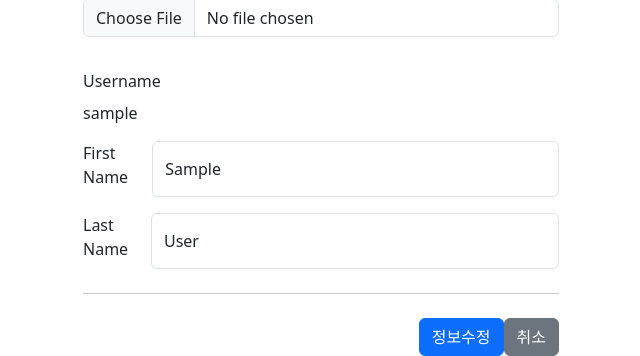
After one commit to JangSC9932/my_spartamarket, a Django app: page /accounts/profile/edit/ in a window 1280 px wide. The commit adds this page. Shown: the part 584-940 px from the top of the page, without its empty margins (319-959 px from the left). Run offline with Django 4.2, Linux system fonts and the light colour scheme; the visitor is signed in with stand-in values (Sample User, id 1).

Commit message:
회원기능 완료

```diff
--- a/accounts/models.py
+++ b/accounts/models.py
@@ -1 +1,6 @@
+from django.contrib.auth.models import AbstractUser
 from django.db import models
+
+
+class User(AbstractUser):
+    profile_pic = models.ImageField(upload_to='media/accounts/', blank=True, default='media/accounts/img.png')
--- /dev/null
+++ b/accounts/templates/update.html
@@ -0,0 +1,55 @@
+{% extends 'base.html' %}
+
+{% block content %}
+    <div class="container" style="width: 500px">
+        <main>
+            <div class="row g-5">
+                <div>
+                    <h4 class="mb-3">프로필 수정</h4>
+                    <form action="{% url 'accounts:profile_edit' %}" method="POST" enctype="multipart/form-data">
+                        {% csrf_token %}
+                        <div class="row g-3">
+                            <div class="mb-3">
+                                <img src="{{ request.user.profile_pic.url }}" alt="{{ request.user.profile_pic.name }}"
+                                     width="100%" height="400">
+                                <input class="form-control" type="file" id="formFile" name="profile_pic"/>
+                                <span style="color: red"> {{ form.profile_pic.errors }}</span>
+                            </div>
+
+                            <div class="col-sm-12 mb-10">
+                                <label for="username" class="form-label">Username</label>
+                                <br/>
+                                <span id="username">{{ request.user }}</span>
+                            </div>
+
+                            <div class="col-sm-12 d-flex justify-content-between">
+                                <label for="first_name" class="form-label">First Name</label>
+                                <input type="text" class="form-control" id="first_name" name="first_name"
+                                       placeholder="First Name"
+                                       value="{{ request.user.first_name }}">
+                                <span style="color: red"> {{ form.first_name.errors }}</span>
+                            </div>
+
+                            <div class="col-sm-12 d-flex justify-content-between">
+                                <label for="last_name" class="form-label">Last Name</label>
+                                <input type="text" class="form-control" id="last_name" name="last_name"
+                                       placeholder="Last Name"
+                                       value="{{ request.user.last_name }}">
+                                <span style="color: red"> {{ form.last_name.errors }}</span>
+                            </div>
+
+                        </div>
+
+                        <hr class="my-4">
+
+                        <div class="d-flex justify-content-end">
+                            <button class="btn btn-primary" type="submit">정보수정</button>
+                            <button class="btn btn-secondary" type="button"
+                                    onclick="location.href='{% url 'accounts:profile' %}'">취소</button>
+                        </div>
+                    </form>
+                </div>
+            </div>
+        </main>
+    </div>
+{% endblock %}
--- a/accounts/urls.py
+++ b/accounts/urls.py
@@ -5,5 +5,11 @@ app_name = 'accounts'
 
 
 urlpatterns = [
-    path('login/', views.login, name='login')
+    path('login/', views.login, name='login'),
+    path('logout/', views.logout, name='logout'),
+    path('signup/', views.signup, name='signup'),
+    path('profile/', views.profile, name='profile'),
+    path('profile/edit/', views.profile_edit, name='profile_edit'),
+    path('profile/change_password/', views.change_password, name='change_password'),
+    path('profile/delete/', views.profile_delete, name='profile_delete'),
 ]
--- a/accounts/views.py
+++ b/accounts/views.py
@@ -1,8 +1,107 @@
-from django.shortcuts import render
-from django.views.decorators.http import require_POST
+from django.contrib.auth.forms import AuthenticationForm, PasswordChangeForm
+from django.contrib.auth import login as auth_login, logout as auth_logout, update_session_auth_hash
+from django.shortcuts import render, reverse, redirect
+from django.views.decorators.http import require_POST, require_GET, require_http_methods
+from django.contrib.auth.decorators import login_required
+from .forms import CustomUserCreationForm, CustomUserChangeForm
+from .models import User
 
 
+# 로그인
 @require_POST
 def login(request):
     if request.method == 'POST':
-        pass
+        form = AuthenticationForm(data=request.POST)
+        if form.is_valid():
+            auth_login(request, form.get_user())
+            next_url = request.POST.get('next') or reverse('home')
+            return redirect(next_url)
+        else:
+            context = {
+                'message': "계정정보를 찾을 수 없습니다.",
+                "return_url": request.POST.get('next') or reverse('home')
+            }
+            return render(request, 'message.html', context)
+
+
+# 로그아웃
+def logout(request):
+    auth_logout(request)
+    return redirect('home')
+
+
+# 회원가입
+@require_POST
+def signup(request):
+    if request.method == 'POST':
+        form = CustomUserCreationForm(request.POST, request.FILES)
+        if form.is_valid():
+            user = form.save()
+            auth_login(request, user)
+            next_url = request.POST.get('next') or reverse('home')
+            return redirect(next_url)
+        else:
+            meseege = ""
+            for error in form.errors:
+                meseege += str(error)+"\n"
+                meseege += str(form.errors[error])+"\n"
+            context = {
+                'message': "회원가입에 실패하엿습니다.\n"+meseege,
+                'return_url': request.POST.get('next') or reverse('home')
+            }
+            return render(request, 'message.html', context)
+
+
+# 프로필
+@require_GET
+@login_required
+def profile(request):
+    return render(request, "detail.html")
+
+
+# 프로필 수정
+@require_http_methods(['GET', 'POST'])
+@login_required
+def profile_edit(request):
+    if request.method == 'POST':
+        form = CustomUserChangeForm(request.POST, request.FILES, instance=request.user)
+        if form.is_valid():
+            form.save()
+            context = {
+                "message": "정상적으로 수정하였습니다.",
+                "return_url": reverse("accounts:profile")
+            }
+            return render(request, "message.html", context)
+        else:
+            return render(request, 'update.html', {"form": form})
+    else:
+        return render(request, "update.html")
+
+
+@require_http_methods(['GET', 'POST'])
+@login_required
+def change_password(request):
+    if request.method == 'POST':
+        form = PasswordChangeForm(request.user, request.POST)
+        if form.is_valid():
+            form.save()
+            context = {
+                "message": "비밀번호가 정상적으로 변경하였습니다.",
+                "return_url": reverse("home")
+            }
+            return render(request, "message.html", context)
+        else:
+            return render(request, 'change_password.html', {"form": form})
+    else:
+        return render(request, 'change_password.html')
+
+
+@login_required
+def profile_delete(request):
+    request.user.delete()
+    auth_logout(request)
+    context = {
+        "message": "정상적으로 탈퇴하였습니다.",
+        "return_url": reverse("home")
+    }
+    return render(request, "message.html", context)
--- a/products/models.py
+++ b/products/models.py
@@ -5,7 +5,7 @@ class Product(models.Model):
     product_title = models.CharField(max_length=150, null=False)
     product_content = models.TextField(null=False)
     product_price = models.IntegerField(null=False)
-    product_image = models.ImageField(upload_to='media/', null=False)
+    product_image = models.ImageField(upload_to='media/product/', null=False)
     views = models.IntegerField(default=0, null=False)
     created_at = models.DateTimeField(auto_now_add=True)
     updated_at = models.DateTimeField(auto_now=True)
--- a/products/views.py
+++ b/products/views.py
@@ -38,7 +38,7 @@ def detail_product(request, product_id):
     context = {
         "product": get_object_or_404(Product, id=product_id)
     }
-    return render(request, "detatil.html", context)
+    return render(request, "detail.html", context)
 
 
 # 글 수정
--- a/spartamarket/templates/base.html
+++ b/spartamarket/templates/base.html
@@ -7,6 +7,7 @@
           integrity="sha384-QWTKZyjpPEjISv5WaRU9OFeRpok6YctnYmDr5pNlyT2bRjXh0JMhjY6hW+ALEwIH" crossorigin="anonymous">
 </head>
 <body>
+<script src="https://code.jquery.com/jquery-latest.min.js"></script>
 <script src="https://cdn.jsdelivr.net/npm/bootstrap@5.3.3/dist/js/bootstrap.bundle.min.js"
         integrity="sha384-YvpcrYf0tY3lHB60NNkmXc5s9fDVZLESaAA55NDzOxhy9GkcIdslK1eN7N6jIeHz"
         crossorigin="anonymous"></script>
@@ -20,24 +21,37 @@
                 <div class="collapse navbar-collapse" id="navbarsExample06">
                     <ul class="navbar-nav me-auto mb-2 mb-xl-0">
                         <li class="nav-item">
-                            <a class="nav-link" href="{% url 'products:list' %}">제품보러가기</a>
-                        </li>
-                        <li class="nav-item">
-                            <a class="nav-link" data-bs-toggle="modal" data-bs-target="#modalLogin" href="#">로그인</a>
-                        </li>
-                        <li class="nav-item">
-                            <a class="nav-link" data-bs-toggle="modal" data-bs-target="#modalSingUp" href="#">회원가입</a>
+                            {% url 'products:list' as products_list_url %}
+                            <a class="nav-link{% if request.path == products_list_url %}
+                            	active
+                            {% endif %} " href="{{ products_list_url }}">제품보러가기</a>
                         </li>
 
-                        <li class="nav-item dropdown">
-                            <a class="nav-link dropdown-toggle" href="#" data-bs-toggle="dropdown"
-                               aria-expanded="false">Dropdown</a>
-                            <ul class="dropdown-menu">
-                                <li><a class="dropdown-item" href="#">Action</a></li>
-                                <li><a class="dropdown-item" href="#">Another action</a></li>
-                                <li><a class="dropdown-item" href="#">Something else here</a></li>
-                            </ul>
-                        </li>
+                        {% if request.user.is_authenticated %}
+                            <li class="nav-item">
+                                <a class="nav-link" href="{% url 'accounts:logout' %}">로그아웃</a>
+                            </li>
+                            <li class="nav-item dropdown">
+
+                                <a class="nav-link dropdown-toggle" href="#" data-bs-toggle="dropdown"
+                                   aria-expanded="false">
+                                    <img src="{{ request.user.profile_pic.url }}" alt="mdo" width="20" height="20"
+                                         class="rounded-circle"> 마이페이지</a>
+                                <ul class="dropdown-menu">
+                                    <li><a class="dropdown-item" href="{% url 'accounts:profile' %}">프로필</a></li>
+                                    <li><a class="dropdown-item" href="#">찜 목록</a></li>
+                                </ul>
+                            </li>
+                        {% else %}
+                            <li class="nav-item">
+                                <a class="nav-link" data-bs-toggle="modal" data-bs-target="#modalLogin"
+                                   id="login_modal" href="#">로그인</a>
+                            </li>
+                            <li class="nav-item">
+                                <a class="nav-link" data-bs-toggle="modal" data-bs-target="#modalSingUp"
+                                   id="signup_modal" href="#">회원가입</a>
+                            </li>
+                        {% endif %}
                     </ul>
                     <form role="search">
                         <input class="form-control" type="search" placeholder="Search" aria-label="Search">
@@ -48,7 +62,9 @@
     </div>
 
     <!-- 로그인 modal -->
-    <form id="frm_login" action="" method="post">
+    <form id="frm_login" action="{% url 'accounts:login' %}" method="POST">
+        <input type="hidden" name="next" value="{{ request.path }}">
+        {% csrf_token %}
         <div class="modal" tabindex="-1" role="dialog" id="modalLogin">
             <div class="modal-dialog" role="document">
                 <div class="modal-content rounded-4 shadow" style="color:black">
@@ -60,16 +76,16 @@
                     <div class="modal-body p-5 pt-0">
                         <form class="">
                             <div class="form-floating mb-3">
-                                <input type="text" class="form-control rounded-3" id="login_id" name="member_login_id"
-                                       placeholder="ID">
-                                <label for="login_id">ID</label>
+                                <input type="text" class="form-control rounded-3" id="username" name="username"
+                                       placeholder="username">
+                                <label for="username">Username</label>
                             </div>
                             <div class="form-floating mb-3">
                                 <input type="password" class="form-control rounded-3" id="passwd" name="password"
                                        placeholder="Password">
                                 <label for="passwd">Password</label>
                             </div>
-                            <button class="w-100 mb-2 btn btn-lg rounded-3 btn-primary" type="button">로그인</button>
+                            <button class="w-100 mb-2 btn btn-lg rounded-3 btn-primary" type="submit">로그인</button>
                         </form>
                     </div>
                 </div>
@@ -77,8 +93,9 @@
         </div>
     </form>
 
-    <form id="frm_join" action="" method="post" enctype="multipart/form-data">
-        <!-- 회원가입 modal -->
+    <!-- 회원가입 modal -->
+    <form id="frm_join" action="{% url 'accounts:signup' %}" method="post" enctype="multipart/form-data">
+        {% csrf_token %}
         <div class="modal fade" tabindex="-1" role="dialog" id="modalSingUp">
             <div class="modal-dialog" role="document">
                 <div class="modal-content rounded-4 shadow" style="color:black">
@@ -90,37 +107,36 @@
                     <div class="modal-body p-5 pt-0">
                         <form class="">
                             <div class="form-floating mb-3">
-                                <input type="text" class="form-control rounded-3 required" id="member_login_id"
-                                       name="member_login_id" placeholder="ID">
-                                <label for="member_login_id">ID</label>
+                                <input type="text" class="form-control rounded-3" id="username"
+                                       name="username" placeholder="Username">
+                                <label for="username">Username</label>
                             </div>
                             <div class="form-floating mb-3">
-                                <input type="password" class="form-control rounded-3 required" id="password"
-                                       name="password" placeholder="confirm Password">
-                                <label for="password">Password</label>
+                                <input type="password" class="form-control rounded-3" id="password1"
+                                       name="password1" placeholder="Password">
+                                <label for="password1">Password</label>
                             </div>
                             <div class="form-floating mb-3">
-                                <input type="password" class="form-control rounded-3 required" id="confirm_password"
-                                       name="confirm_password" placeholder="Confirm Password">
+                                <input type="password" class="form-control rounded-3" id="confirm_password"
+                                       name="password2" placeholder="Confirm Password">
                                 <label for="confirm_password">Confirm Password</label>
                             </div>
                             <div class="form-floating mb-3">
-                                <input type="text" class="form-control rounded-3 required" id="member_name"
-                                       name="member_name" placeholder="Name">
-                                <label for="member_name">Name</label>
+                                <input type="text" class="form-control rounded-3" id="first_name"
+                                       name="first_name" placeholder="First_Name">
+                                <label for="first_name">First_Name</label>
                             </div>
                             <div class="form-floating mb-3">
-                                <input type="text" class="form-control rounded-3 required" id="member_nickname"
-                                       name="member_nickname" placeholder="member_nickname">
-                                <label for="member_nickname">NickName</label>
+                                <input type="text" class="form-control rounded-3" id="last_name"
+                                       name="last_name" placeholder="Last_name">
+                                <label for="last_name">Last_name</label>
                             </div>
                             <div class="form-floating mb-3">
-                                <input type="file" class="form-control rounded-3" id="member_profile"
-                                       name="member_profile" placeholder="member_profile">
-                                <label for="member_profile">Member Profile</label>
+                                <input type="file" class="form-control rounded-3" id="profile_pic"
+                                       name="profile_pic" placeholder="Profile Pic">
+                                <label for="profile_pic">Profile Pic</label>
                             </div>
-                            <button class="w-100 mb-2 btn btn-lg rounded-3 btn-primary" type="button"
-                                    onclick="fn_join()">회원가입
+                            <button class="w-100 mb-2 btn btn-lg rounded-3 btn-primary" type="submit">회원가입
                             </button>
                         </form>
                     </div>
```
Also changed, not shown: accounts/forms.py (+25 -0 lines), accounts/templates/change_password.html (added, +55 -0 lines), accounts/templates/detail.html (added, +48 -0 lines), products/templates/detail.html (added, +53 -0 lines), products/templates/detatil.html (deleted, +0 -50 lines), spartamarket/settings.py (+5 -2 lines).
